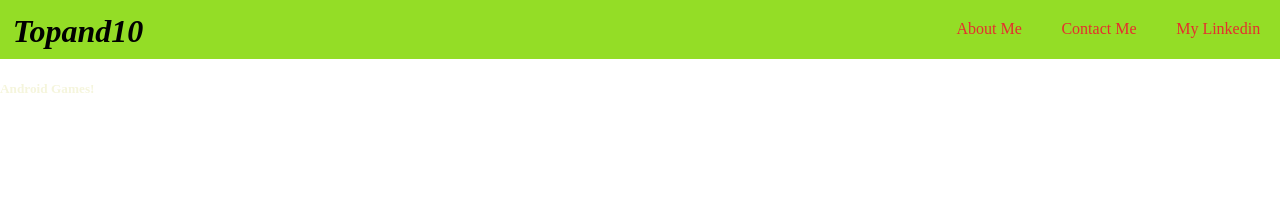
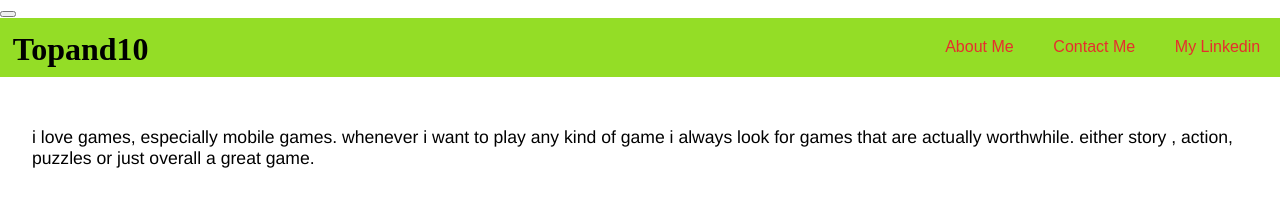
Before and after one commit to majorali1/topand10, a plain HTML site: page index.html in a window 1280 px wide. Drawn offline with Linux system fonts and the light colour scheme.

Commit message:
dark mode btn ver 0.1

```diff
--- a/index.html
+++ b/index.html
@@ -6,9 +6,12 @@
     <title>Topand10 - Best Android Games For 2024</title>
     <link rel="stylesheet" href="style.css">
     <link rel="stylesheet" href="https://cdnjs.cloudflare.com/ajax/libs/font-awesome/6.6.0/css/all.min.css" integrity="sha512-Kc323vGBEqzTmouAECnVceyQqyqdsSiqLQISBL29aUW4U/M7pSPA/gEUZQqv1cwx4OnYxTxve5UMg5GT6L4JJg==" crossorigin="anonymous" referrerpolicy="no-referrer" />
-
+    <script>function darkmodebutn() {
+        var usedon = document.body;
+        usedon.classList.toggle("darkmode")}</script>
 </head>
 <body>
+    <button onclick="darkmodebutn()"></button>
     <header>
         <div class="logo">
             <h1>Topand10</h1>
@@ -22,7 +25,7 @@
     </header>
 
     <div>
-        <h5>Android Games! </h5>
+        <p>i love games, especially mobile games. whenever i want to play any kind of game i always look for games that are actually worthwhile. either story , action, puzzles or just overall a great game. </p>
     </div>
 
 
--- a/style.css
+++ b/style.css
@@ -21,7 +21,7 @@ header .logo {
 header .logo h1 {
     color: black;
     margin: 9px;
-    font-style: oblique;
+    font-family: 'Times New Roman';
 }
 
 header ul {
@@ -29,6 +29,7 @@ header ul {
     float: right;
     margin: 0px;
     padding: 0px;
+    font-family: sans-serif;
 }
 
 
@@ -44,7 +45,7 @@ header ul li a {
 }
 
 header ul li:hover {
-    background-color: black;
+    background-color: rgb(15, 12, 12);
     transition-duration: 0.6s;
 
 }
@@ -58,5 +59,25 @@ header .menu-toggle{
 body {
     padding: 0px;
     margin: 0px;
-    color: beige;
+    background-color: white;
+    color: black;
 }
+
+.darkmode {
+    background-color: black;
+    color: antiquewhite;
+}
+
+h5{
+    padding: 0px;
+    margin: none;
+    border: solid,red;
+}
+
+p {
+    padding: none;
+    margin: none;
+    font-family: 'Franklin Gothic Medium';
+    font-size: 1.1em;
+    padding: 2pc;
+}
```
